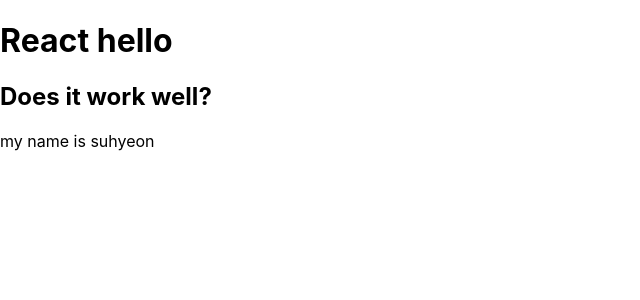
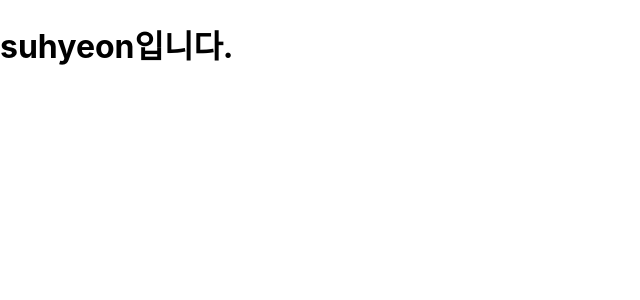
Before and after one commit to suhyeon0111/React_study, a React (Create React App) app in the folder hello-react/: page / in a window 1280 px wide. Shown: the top 300 px of the page, without its empty margins (0-640 px from the left). Built offline with nearby package versions, Linux system fonts and the light colour scheme.

Commit message:
[수정]: hello-react/src/App.js if문 공부

```diff
--- a/hello-react/src/App.js
+++ b/hello-react/src/App.js
@@ -4,11 +4,13 @@
 function App() {
   const name = 'suhyeon';
   return (
-    <>
-    <h1>React hello</h1>
-    <h2>Does it work well?</h2>
-    <p>my name is {name}</p>
-    </>
+    <div>
+      {name === 'suhyeon' ? (
+        <h1>suhyeon입니다.</h1>
+      ): (
+        <h2>suhyeon이 아닙니다.</h2>
+      )}
+  </div>
   );
 }
 
```
